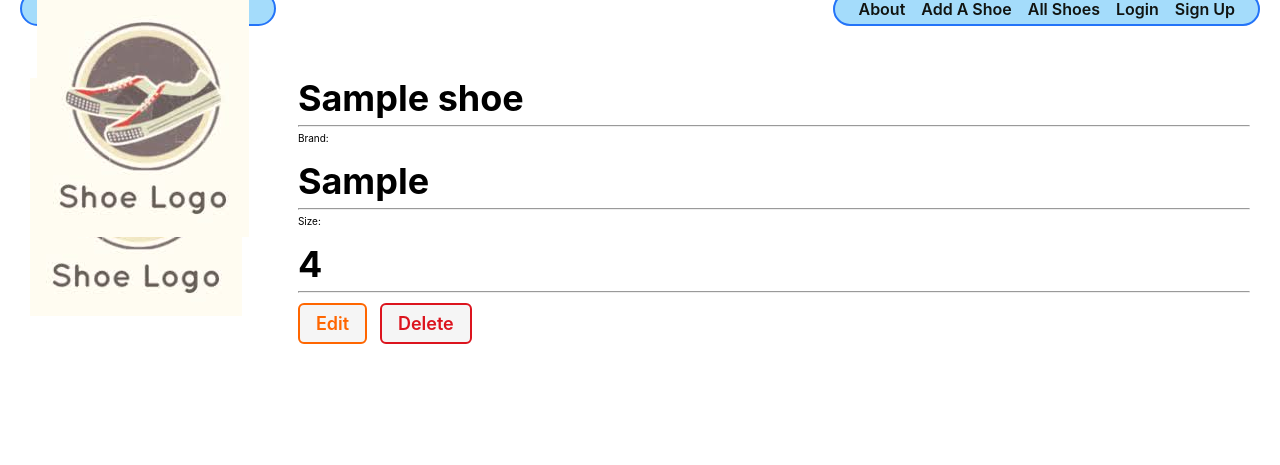
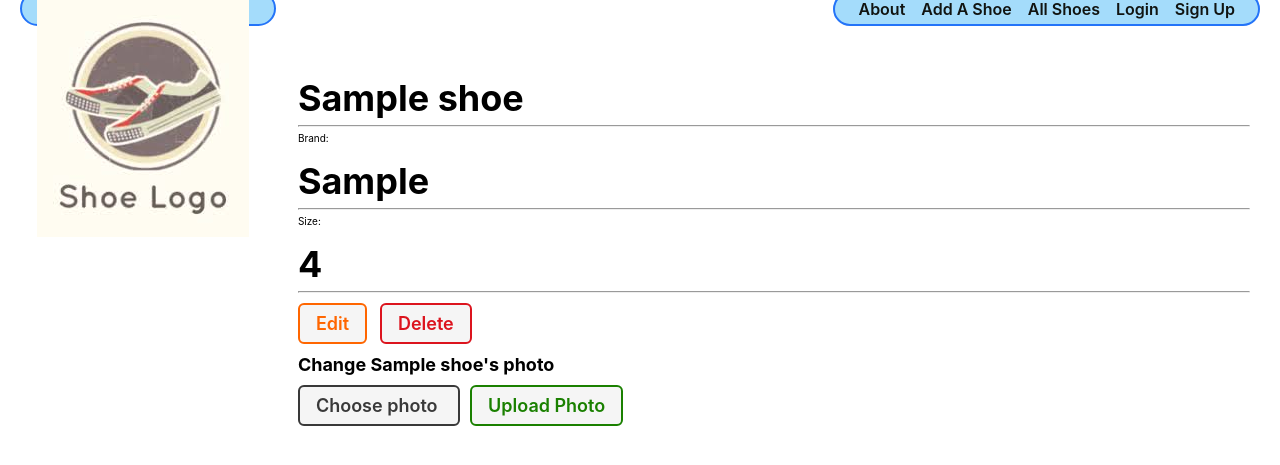
Before and after one commit to Zzzombieftw/Shoe-Collector, a Django app: template main_app/templates/shoes/detail.html in a window 1280 px wide. Shown: the part 29-494 px from the top of the page. Run offline with Django 3.2, Linux system fonts and the light colour scheme; the template is opened without the code that fills it: values that come from a table or form of the project are taken from there, others are empty; tables that the repository leaves empty hold one stand-in row (values such as "Sample post").

Commit message:
added to deatil page

```diff
--- a/main_app/templates/shoes/detail.html
+++ b/main_app/templates/shoes/detail.html
@@ -13,19 +13,37 @@
 
 <section class="cat-container">
   <div class="cat-img">
+{% if shoe.photo.url %}
+    <img src="{{shoe.photo.url}}" alt="" class="usr-img">
+{% else %}
     <img
       src="{% static 'images/place-holder.jpg' %}"
       alt="A skater boy cat"
     >
-  </div>
-  <div class="cat-details">
+{% endif %}
+    </div>
+    <div class="cat-details">
     <h1>{{ shoe.name }}</h1> <hr />
     Brand: <h1>{{ shoe.brand }}</h1></h1> <hr />
     Size: <h1>{{ shoe.size }}</h1></h1> <hr />
-     <div class="cat-actions">
-      <a href="{% url 'shoes_update' shoe.id %}" class="btn warn">Edit</a>
-      <a href="{% url 'shoes_delete' shoe.id %}" class="btn danger">Delete</a>
+    <div class="cat-actions">
+    <a href="{% url 'shoes_update' shoe.id %}" class="btn warn">Edit</a>
+    <a href="{% url 'shoes_delete' shoe.id %}" class="btn danger">Delete</a>
     </div>
+      <h3>Change {{ shoe.name }}'s photo</h3>
+    <p id="file-name"></p>
+    <form
+      action="{% url 'add_photo' shoe.id %}"
+      enctype="multipart/form-data"
+      method="POST"
+    >
+      {% csrf_token %}
+      <label class="btn secondary">
+        Choose photo
+        <input type="file" name="photo-file" id="file-input">
+      </label>
+      <button type="submit" class="btn submit">Upload Photo</button>
+    </form>
   </div>
 </section>
 
```
